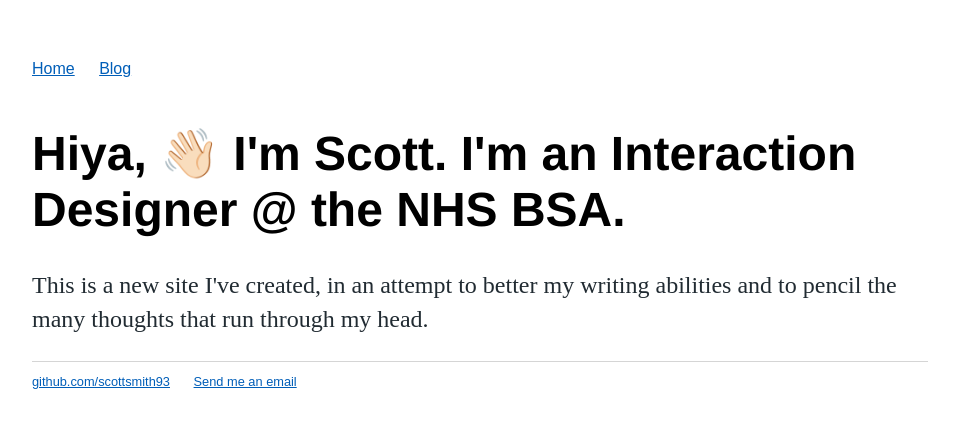
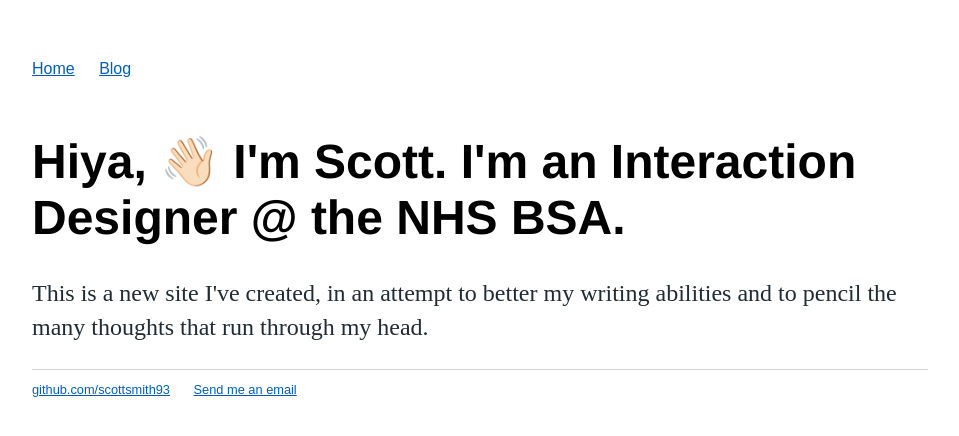
Before and after one commit to scottsmith93/scottsmith.github.io, a Jekyll site: the page built from index.html, in a window 1280 px wide. Shown: the top 436 px of the page, without its empty margins (160-1119 px from the left). Built offline with Jekyll 4.4.1, drawn with Linux system fonts in a browser that asks for light colours.

Commit message:
Update main.css

```diff
--- a/css/main.css
+++ b/css/main.css
@@ -28,12 +28,12 @@
 h1 {
     font-size: 3em;
     font-family:'Helvetica', 'Arial', 'Sans-Serif';
-    padding-top:16px;
+    padding-top:24px;
 }
 h2 {
     font-size: 2em;
     font-family:'Helvetica', 'Arial', 'Sans-Serif';
-    padding-top:12px;
+    padding-top:16px;
 }
 p {
     font-size: 1.5em;
```
